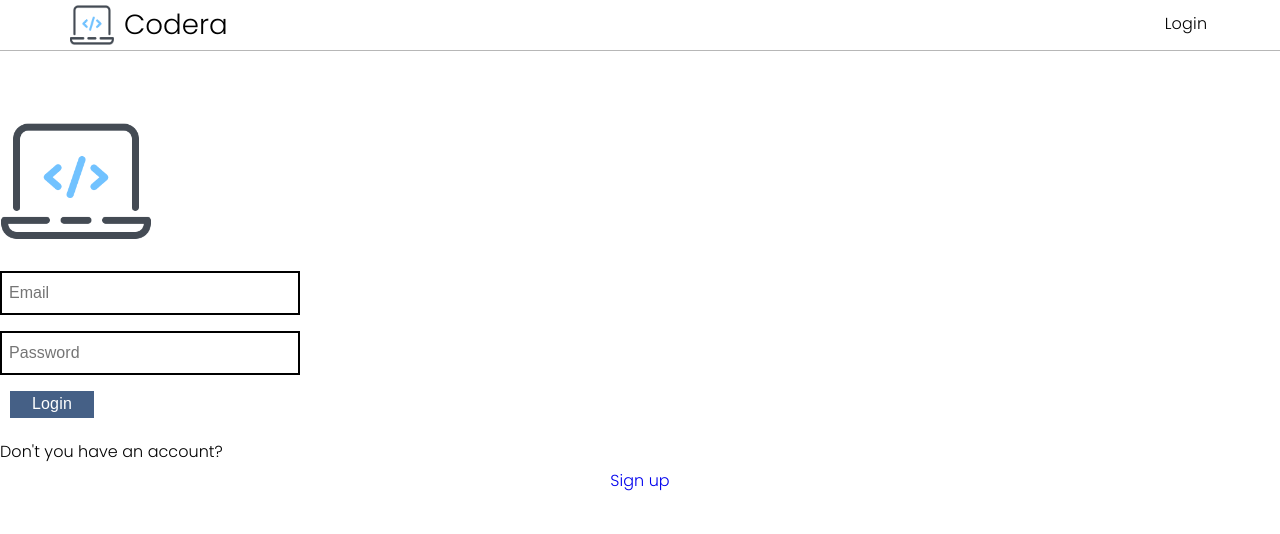
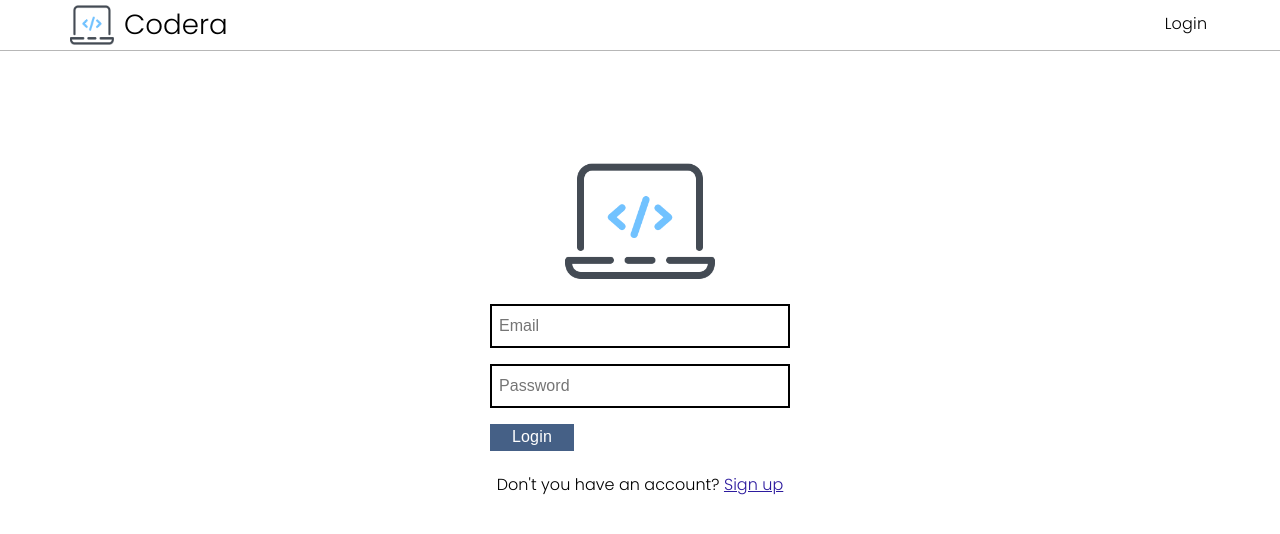
Before and after one commit to Mirco874/codera-frontend, a React (Create React App) app: page /auth/login in a window 1280 px wide. Shown: the top 534 px of the page. Built offline with nearby package versions, Linux system fonts and the light colour scheme.

Commit message:
fix: navigation betwen login register and landing page

```diff
--- a/src/auth/components/LoginForm/LoginForm.jsx
+++ b/src/auth/components/LoginForm/LoginForm.jsx
@@ -1,5 +1,6 @@
 import { Button } from "../../../ui/components";
 import "./LoginForm.css";
+
 export const LoginForm = ({form,onFormChange,onSubmit}) => {
 
   const {email,password} = form;
--- a/src/auth/pages/LoginPage/LoginPage.css
+++ b/src/auth/pages/LoginPage/LoginPage.css
@@ -3,3 +3,10 @@
     width: 152px;
     margin-bottom: 2vh;
 }
+
+.form-message a{
+
+    display: inline;
+    color: #2D1B9E;
+    text-decoration: underline;
+}
--- a/src/auth/pages/LoginPage/LoginPage.jsx
+++ b/src/auth/pages/LoginPage/LoginPage.jsx
@@ -60,10 +60,10 @@ export const LoginPage = () => {
 
   return (
     <>
-        <div className="center-form">
+        <div className="form-content">
           <img className="codera-logo" src="../../assets/images/codera_logo.png" alt="codera logo"/>
           <LoginForm form={formData} onFormChange={onFormChange} onSubmit={login}/>
-          <p className="body2"> Don't you have an account? <Link className="body2" to={"/auth/register"}>Sign up</Link> </p>
+          <p className="body2 form-message"> Don't you have an account? <Link className="body2" to={"/auth/register"}>Sign up</Link> </p>
         </div>
         <ToastContainer
         position="top-right"
--- a/src/auth/pages/RegisterPage/RegisterPage.css
+++ b/src/auth/pages/RegisterPage/RegisterPage.css
@@ -0,0 +1,6 @@
+.form-message a{
+    width: 100%;
+    display: inline;
+    color: #2D1B9E;
+    text-decoration: underline;
+}
--- a/src/auth/pages/RegisterPage/RegisterPage.jsx
+++ b/src/auth/pages/RegisterPage/RegisterPage.jsx
@@ -65,20 +65,18 @@ export const RegisterPage = () => {
         theme: "light",
       });
     }
-
-
   };
 
   return (
     <main>
-      <div className="center-form">
+      <div className="form-content">
         <h2 className="h6">Register a new account</h2>
         <RegisterForm
           form={formData}
           onFormChange={onFormChange}
           onSubmit={register}
         />
-        <p className="body2">
+        <p className="body2 form-message">
           If you have an account <Link className="body2" to="/auth/login">Sign in</Link>{" "}
         </p>
       </div>
--- a/src/index.css
+++ b/src/index.css
@@ -12,6 +12,15 @@ input::placeholder {
   font-size: 16px;
   line-height: 130%;
   letter-spacing: 0.0025em;
+}
+
+.form-content{
+  margin-top: 10vh;
+  display: flex;
+  align-items: center;
+  flex-direction: column;
+  margin-inline : auto;
+
 }
 
 .page{
--- a/src/ui/components/Button/Button.css
+++ b/src/ui/components/Button/Button.css
@@ -1,7 +1,14 @@
-button{
+.button{
     margin-block: 1vh;
     cursor: pointer;
+    margin-left: 0px;
 }
+
+.button p{
+    margin: 0;
+    padding: 0;
+}
+
 
 .blue-button{
     background-color: #456086;
--- a/src/ui/components/Button/Button.jsx
+++ b/src/ui/components/Button/Button.jsx
@@ -12,7 +12,7 @@ export const Button = ({ text, type, height, width, variation, borderRadius, onC
     case "white":
       return (
         <button
-          className="white-button button-text"
+          className="button white-button button-text"
           style={{ height, width, borderRadius }}
           type={variation}
           onClick={handleClick}
@@ -23,11 +23,11 @@ export const Button = ({ text, type, height, width, variation, borderRadius, onC
     default:
       return (
         <button
-          className="blue-button button-text"
+          className="button blue-button"
           style={{ height, width, borderRadius }}
           type={variation}
         >
-          {text}
+          <p className="button-text">{text}</p>
         </button>
       );
   }
--- a/src/ui/components/NavBar/NavBar.css
+++ b/src/ui/components/NavBar/NavBar.css
@@ -24,6 +24,7 @@
     flex-direction: row;
     justify-content: flex-start;
     align-items: center;
+    cursor: pointer;
 }
 
 .logo-image{
--- a/src/ui/components/NavBar/NavBar.jsx
+++ b/src/ui/components/NavBar/NavBar.jsx
@@ -2,10 +2,12 @@ import { useEffect } from "react";
 import { useState } from "react";
 import { Link } from "react-router-dom";
 import { existUserLogged } from "../../../codera/helpers/userData";
+import { useNavigate } from "react-router-dom";
 import "./NavBar.css";
 
 export const NavBar = () => {
   const [activeSession, SetActiveSession] = useState(false);
+  const navigate=useNavigate();
 
   useEffect(() => {
     SetActiveSession(existUserLogged());
@@ -15,9 +17,18 @@ export const NavBar = () => {
     localStorage.removeItem("token");
   }
 
+  const visitInitialPage=()=>{
+    if(existUserLogged()){
+      navigate("/classes")
+    }
+    else{
+      navigate("/")
+    }
+  }
+
   return (
     <nav className="navbar ">
-      <div className="logo">
+      <div className="logo" onClick={visitInitialPage}>
         <img
           className="logo-image"
           src="../assets/images/codera_logo_small.png"
```
